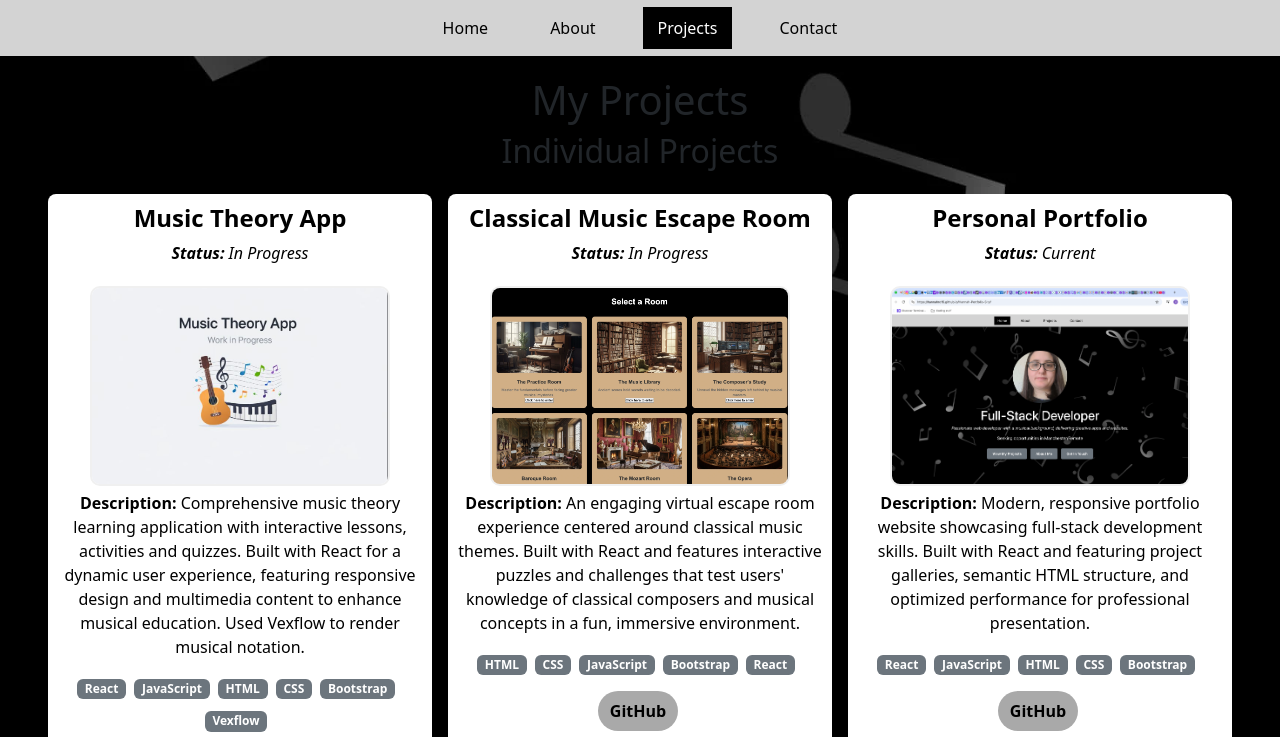
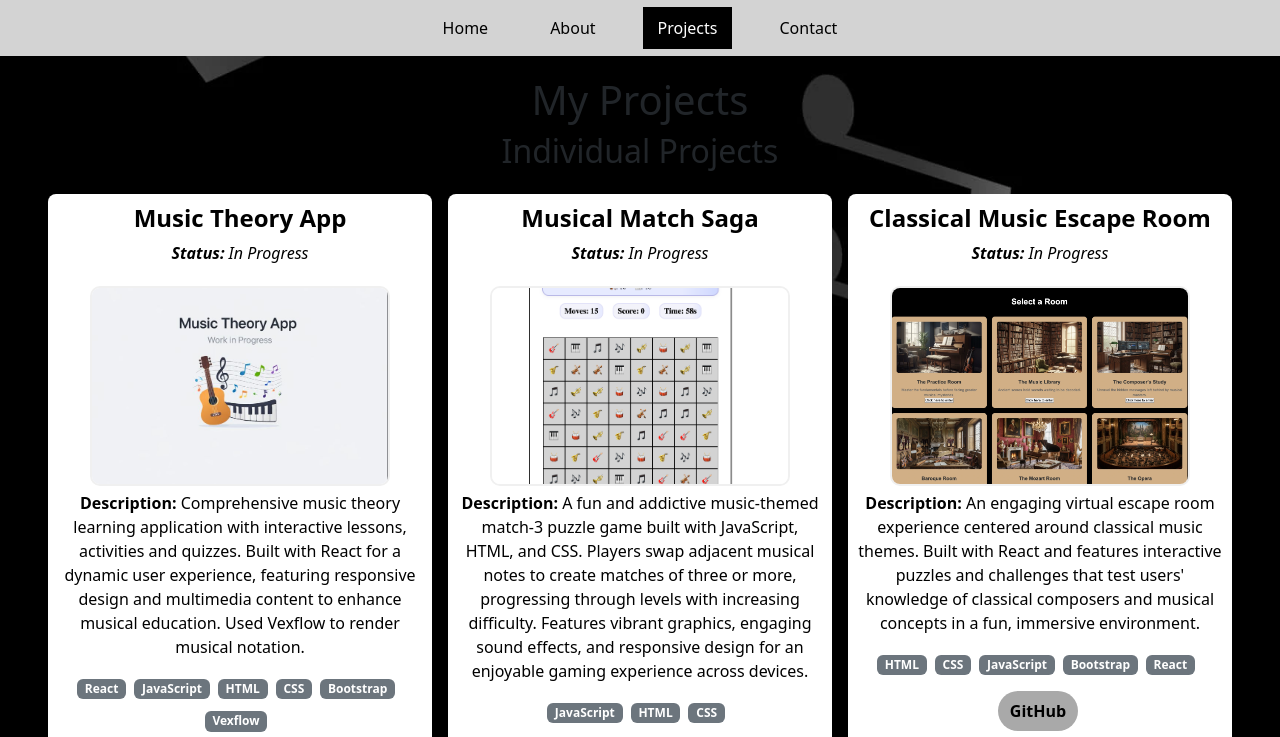
Before and after one commit to hannahro15/Hannah-Portfolio-Site, a React (Create React App) app: page /Hannah-Portfolio-Site/projects in a window 1280 px wide. Shown: the top 737 px of the page. Built offline with nearby package versions, Linux system fonts and the light colour scheme.

Commit message:
Add musical themed candy crush to projects

```diff
--- a/src/data/projectsData.js
+++ b/src/data/projectsData.js
@@ -8,6 +8,15 @@ export const solo_projects = [
         status: "In Progress",
         github: "https://github.com/hannahro15/music-theory-app",
         demo: "https://hannahro15.github.io/music-theory-app/"
+    },
+    {
+        title: "Musical Match Saga",
+        image: `${process.env.PUBLIC_URL}/images/musical-match-saga.png`,
+        description: "A fun and addictive music-themed match-3 puzzle game built with JavaScript, HTML, and CSS. Players swap adjacent musical notes to create matches of three or more, progressing through levels with increasing difficulty. Features vibrant graphics, engaging sound effects, and responsive design for an enjoyable gaming experience across devices.",
+        technologies: ["JavaScript", "HTML", "CSS"],
+        status: "In Progress",
+        github: "https://github.com/hannahro15/Musical-Themed-Candy-Crush",
+        demo: "https://hannahro15.github.io/Musical-Themed-Candy-Crush/"
     },
     {
 
```
Also changed, not shown: public/images/musical-match-saga.png (added).
